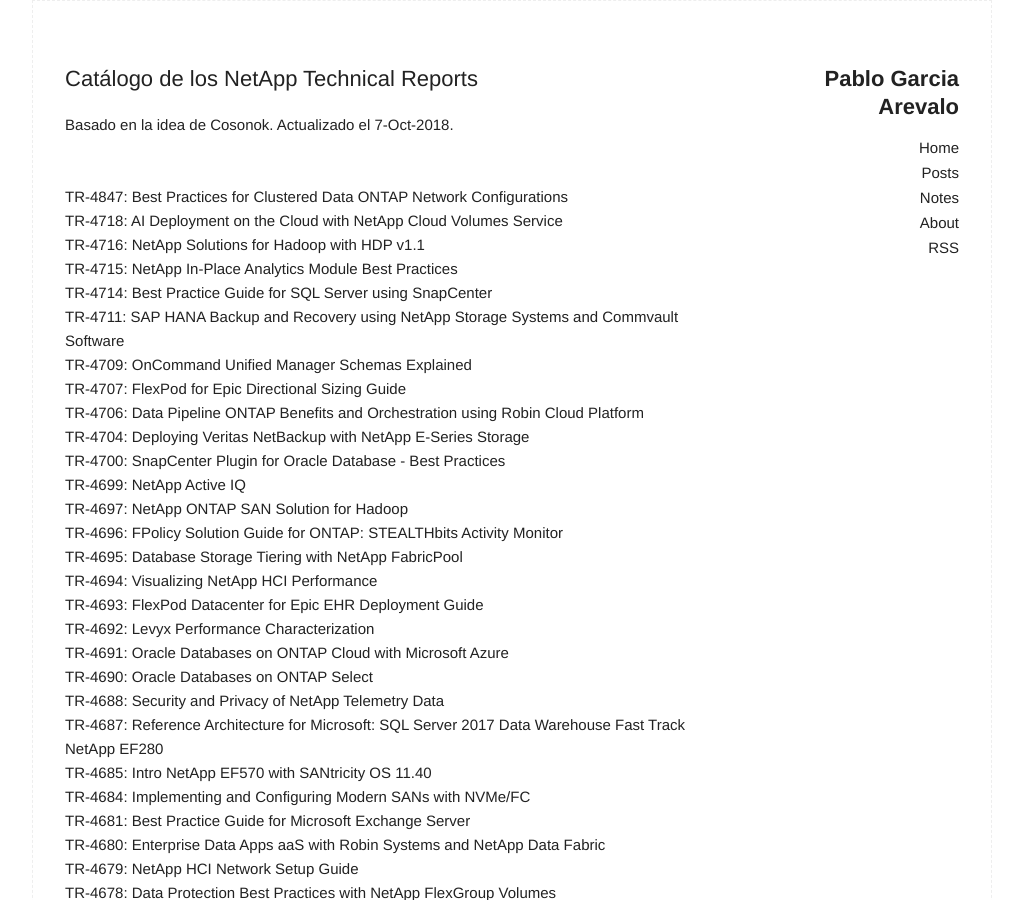
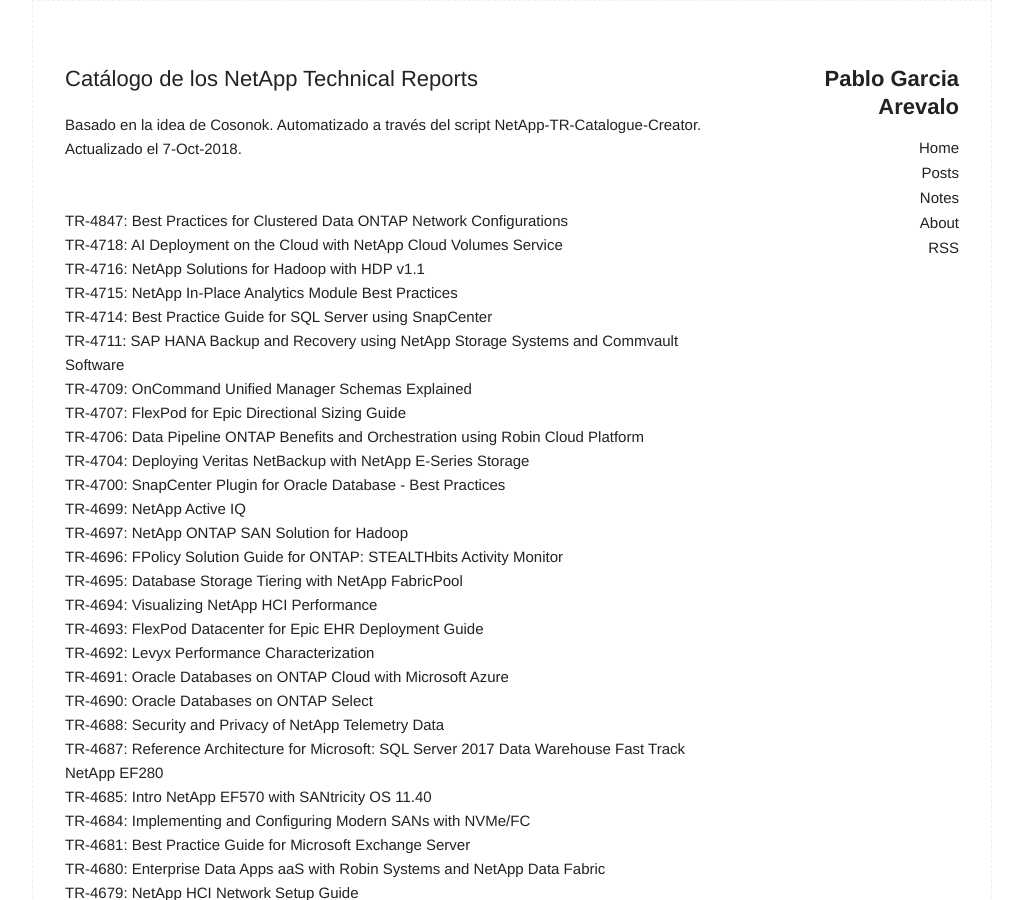
Before and after one commit to pablogarciaarevalo/pablogarciaarevalo.github.io, a Jekyll site: the page built from NetApp_TR_Catalogue.html, in a window 1280 px wide and 900 px high. Shown: the whole window, without its empty margins (128-1151 px from the left). Built offline with Jekyll 4.4.1, drawn with Linux system fonts in a browser that asks for light colours.

Commit message:
including the script url

```diff
--- a/NetApp_TR_Catalogue.html
+++ b/NetApp_TR_Catalogue.html
@@ -8,7 +8,7 @@
   <h2>Catálogo de los NetApp Technical Reports</h2>
 
 Basado en la idea de <a href="http://www.cosonok.com/2017/08/netapp-technical-reports-catalogue.html" target="_blank"> Cosonok</a>.
-Actualizado el 7-Oct-2018.<br />
+Automatizado a través del script <a href="https://github.com/pablogarciaarevalo/NetApp-TR-Catalogue-Creator" target="_blank">NetApp-TR-Catalogue-Creator</a>. Actualizado el 7-Oct-2018.<br />
 <br />
 <br />
 
```
